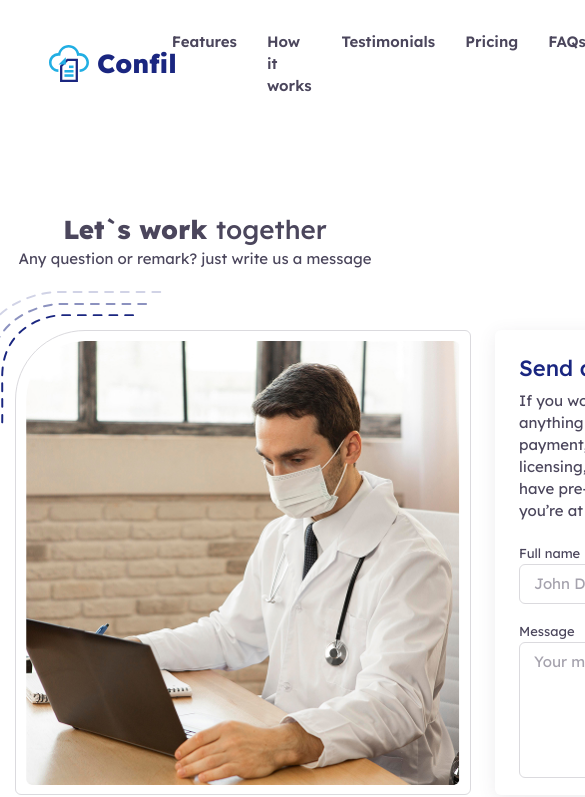
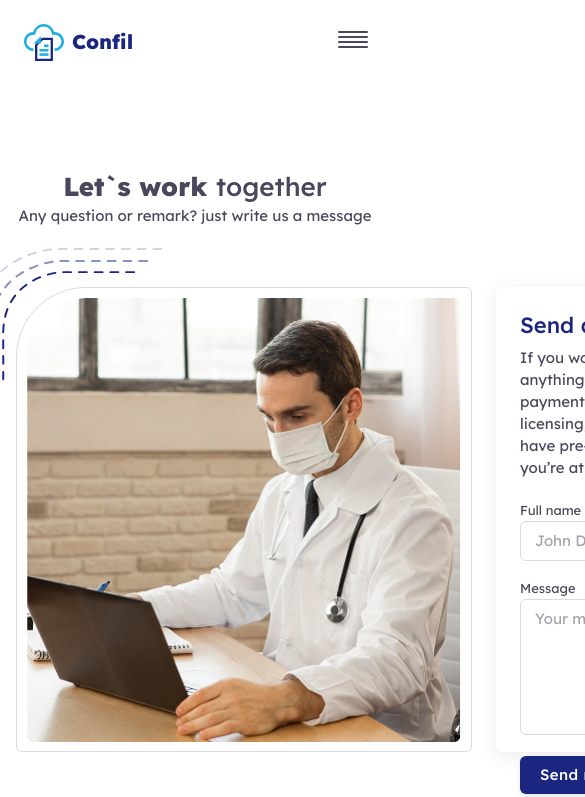
Before and after one commit to DDLivsha/confil-landing, a Next.js app: page /contact-us in a window 390 px wide. Shown: the top 797 px of the page, 585 px wide, since content can reach past the window. Built offline with nearby package versions, Linux system fonts and the light colour scheme.

Commit message:
header mobile done

```diff
--- a/app/globals.sass
+++ b/app/globals.sass
@@ -18,4 +18,5 @@
    --white: #FFF
    --bg-secondary: #25AEE429
    --bg-body: #F8F7FA
+   --bg-mobile: #1f1f1f
    --gray-ultra-light: #DBDADE
--- a/app/tailwind.css
+++ b/app/tailwind.css
@@ -2,4 +2,5 @@
 
 @theme {
    --breakpoint-phone: 770px;
+   --breakpoint-tablet: 991px;
 }
--- /dev/null
+++ b/components/header/BurgerButton.tsx
@@ -0,0 +1,32 @@
+'use client'
+import { motion } from 'motion/react'
+import React, { ButtonHTMLAttributes, DetailedHTMLProps, FC, forwardRef } from 'react'
+
+interface Props extends Omit<DetailedHTMLProps<ButtonHTMLAttributes<HTMLButtonElement>, HTMLButtonElement>, 'onAnimationStart' | 'onDrag' | 'onDragEnd' | 'onDragStart'> {
+   isOpen: boolean
+}
+
+const BurgerButton: FC<Props> = forwardRef(({ isOpen, ...props }, ref) => {
+   return (
+      <button ref={ref} {...props} className='burger'>
+         <motion.span
+            animate={{ rotate: isOpen ? 45 : 0, y: isOpen ? 6 : 0, background: isOpen ? '#fff' : '#4B465C' }}
+            transition={{ duration: 0.3, type: 'spring', stiffness: 200 }}
+         />
+         <motion.span
+            animate={{ rotate: isOpen ? -45 : 0, y: 0, background: isOpen ? '#fff' : '#4B465C' }}
+            transition={{ duration: 0.3, type: 'spring', stiffness: 200 }}
+         />
+         <motion.span
+            animate={{ opacity: isOpen ? 0 : 1, background: isOpen ? '#fff' : '#4B465C' }}
+            transition={{ duration: 0.1 }}
+         />
+         <motion.span
+            animate={{ opacity: isOpen ? 0 : 1, background: isOpen ? '#fff' : '#4B465C' }}
+            transition={{ duration: 0.1 }}
+         />
+      </button>
+   )
+})
+
+export default BurgerButton
--- a/components/header/Header.tsx
+++ b/components/header/Header.tsx
@@ -1,19 +1,21 @@
 'use client'
 import React, { FC, useEffect, useRef, useState } from 'react'
 import logo from '@/assets/images/logo.svg'
+import logoWhite from '@/assets/images/logo-white.svg'
 import Image from 'next/image'
 import Link from 'next/link'
 import Button from '../common/Button'
 import { navigationMenuItems } from '@/constants/navigation-items'
-import { handleScrollToBlock } from '@/helpers/scroll-to-block'
 import cn from 'classnames'
-import { usePathname, useRouter } from 'next/navigation'
+import { usePathname } from 'next/navigation'
 import { useHandleScroll } from '@/hooks/useHandleScroll'
+import BurgerButton from './BurgerButton'
+import { AnimatePresence, motion } from 'motion/react'
 
 const Header: FC = () => {
 
    const pathname = usePathname()
-   const router = useRouter()
+   const handleScroll = useHandleScroll()
 
    //================= SCROLL FOR NAV ======================
    const [activeBlock, setActiveBlock] = useState<string | null>(null)
@@ -55,10 +57,49 @@ const Header: FC = () => {
 
    }, [pathname])
 
-   const handleScroll = useHandleScroll()
+   //================== MOBILE MENU ======================
+   const [isOpen, setIsOpen] = useState(false)
+   const mobileMenuRef = useRef<HTMLDivElement | null>(null)
+   const burgerRef = useRef<HTMLButtonElement | null>(null)
+   //================== UNSET SCROLL FOR BODY ======================
+   useEffect(() => {
+      if (isOpen) {
+         document.body.style.overflow = 'hidden'
+      } else {
+         const timeout = setTimeout(() => {
+            document.body.style.overflow = ''
+         }, 300)
+
+         return () => clearTimeout(timeout)
+      }
+   }, [isOpen])
+
+   //================== OUTSIDE CLICK ======================
+   useEffect(() => {
+      const handleOutsideClick = (event: MouseEvent) => {
+         const target = event.target as Node
+         const menuEl = mobileMenuRef.current
+         const burgerEl = burgerRef.current
+
+         if (isOpen && menuEl && !menuEl.contains(target) && burgerEl && !burgerEl.contains(target)) {
+            setIsOpen(false)
+         }
+      }
+
+      document.addEventListener('mousedown', handleOutsideClick)
+
+      return () => {
+         document.removeEventListener('mousedown', handleOutsideClick)
+      }
+   }, [isOpen])
 
    return (
       <div className='container sticky top-4 z-[100]'>
+         <BurgerButton
+            isOpen={isOpen}
+            onClick={() => setIsOpen(!isOpen)}
+            ref={burgerRef}
+         />
          <header className='header'>
             <Link href="/" className='header__logo'>
                <Image src={logo} alt="logo" width={40} height={40} />
@@ -88,6 +129,45 @@ const Header: FC = () => {
                </Link>
             </nav>
          </header>
+         <AnimatePresence mode='wait'>
+            {isOpen &&
+               <motion.nav
+                  className="header__mobile"
+                  initial={{ opacity: 0 }}
+                  animate={{ opacity: 1 }}
+                  exit={{ opacity: 0 }}
+               >
+                  <motion.div
+                     ref={mobileMenuRef}
+                     className="header__nav-list"
+                     initial={{ opacity: 0, x: 100 }}
+                     animate={{ opacity: 1, x: 0 }}
+                     exit={{ opacity: 0, x: 100 }}
+                  >
+                     <ul className='header__nav-mobile'>
+                        {navigationMenuItems.map((item, index) => (
+                           <li key={item.id}
+                              className={cn("header__nav-item", { '--active': activeBlock === item.id })}
+                              onClick={() => { handleScroll(item.id); setIsOpen(false) }}
+                           >
+                              {item.title}
+                           </li>
+                        ))}
+                        <Link href="/contact-us" onClick={() => setIsOpen(false)}>
+                           <li
+                              className={cn("header__nav-item", { '--active': pathname === '/contact-us' })}
+                           >
+                              Contact Us
+                           </li>
+                        </Link>
+                     </ul>
+                     <div className='header__mobile-logo'>
+                        <Image src={logoWhite} alt="logo" width={40} height={40} />
+                        <p className='footer__logo-text'>Confil</p>
+                     </div>
+                  </motion.div>
+               </motion.nav>}
+         </AnimatePresence>
       </div>
    )
 }
--- a/styles/common.sass
+++ b/styles/common.sass
@@ -10,9 +10,9 @@ body
 
 .container
    margin: 0 auto
-   max-width: 1160px
+   max-width: 1162px
    width: 100%
-   padding: 0 15px
+   padding: 0 16px
 
 .button
    padding: 10px 20px
--- a/styles/header.sass
+++ b/styles/header.sass
@@ -10,9 +10,8 @@
    border: 2px solid rgba(255, 255, 255, 0.68)
    background: rgba(255, 255, 255, 0.38)
    backdrop-filter: blur(10px)
-   // position: sticky
-   // z-index: 100
-   // top: 16px
+   @include onTablet
+      padding: 6px
    &__logo
       display: flex
       align-items: center
@@ -21,21 +20,79 @@
          font-size: 26px
          font-weight: 800
          color: var(--primary)
+         @include onTablet
+            font-size: 20px
    &__nav
       display: flex
       justify-content: space-between
       align-items: center
       flex: 1
+      @include onTablet
+         display: none
       &-list
          display: flex
          gap: 30px
+         @include onTablet
+            background: var(--bg-mobile)
+            width: 100%
+            max-width: 320px
+            height: 100%
+            padding: 60px 20px 20px 20px
+            z-index: 1001
+            flex-direction: column
+            justify-content: space-between
       &-item
          font-size: 15px
          font-weight: 600
          line-height: 146.667%
          cursor: pointer
          transition: all 0.3s ease
+         @include onTablet
+            color: var(--white)
          &:hover
-            color: var(--primary)
+            color: var(--secondary)
          &.--active
-            color: var(--primary)
+            color: var(--secondary)
+
+.burger
+   display: none
+   @include onTablet
+      display: flex
+      flex-direction: column
+      gap: 3px
+      z-index: 2000
+      position: absolute
+      right: 22px
+      top: 15px
+   & span
+      display: block
+      width: 30px
+      height: 2px
+      border-radius: 10px
+      // background-color: var(--gray)
+
+.header__mobile
+   display: none
+   @include onTablet
+      position: fixed
+      top: 0
+      left: 0
+      right: 0
+      bottom: 0
+      z-index: 1000
+      background-color: rgba(0, 0, 0, 0.7)
+      width: 100%
+      height: 100dvh
+      display: flex
+      justify-content: end
+   &-logo
+      display: flex
+      gap: 4px
+      align-items: center
+      justify-content: center
+      justify-self: flex-end
+
+.header__nav-mobile
+   display: flex
+   flex-direction: column
+   gap: 20px
```
Also changed, not shown: 1 other file (tests, documents, lock files or other folders).
